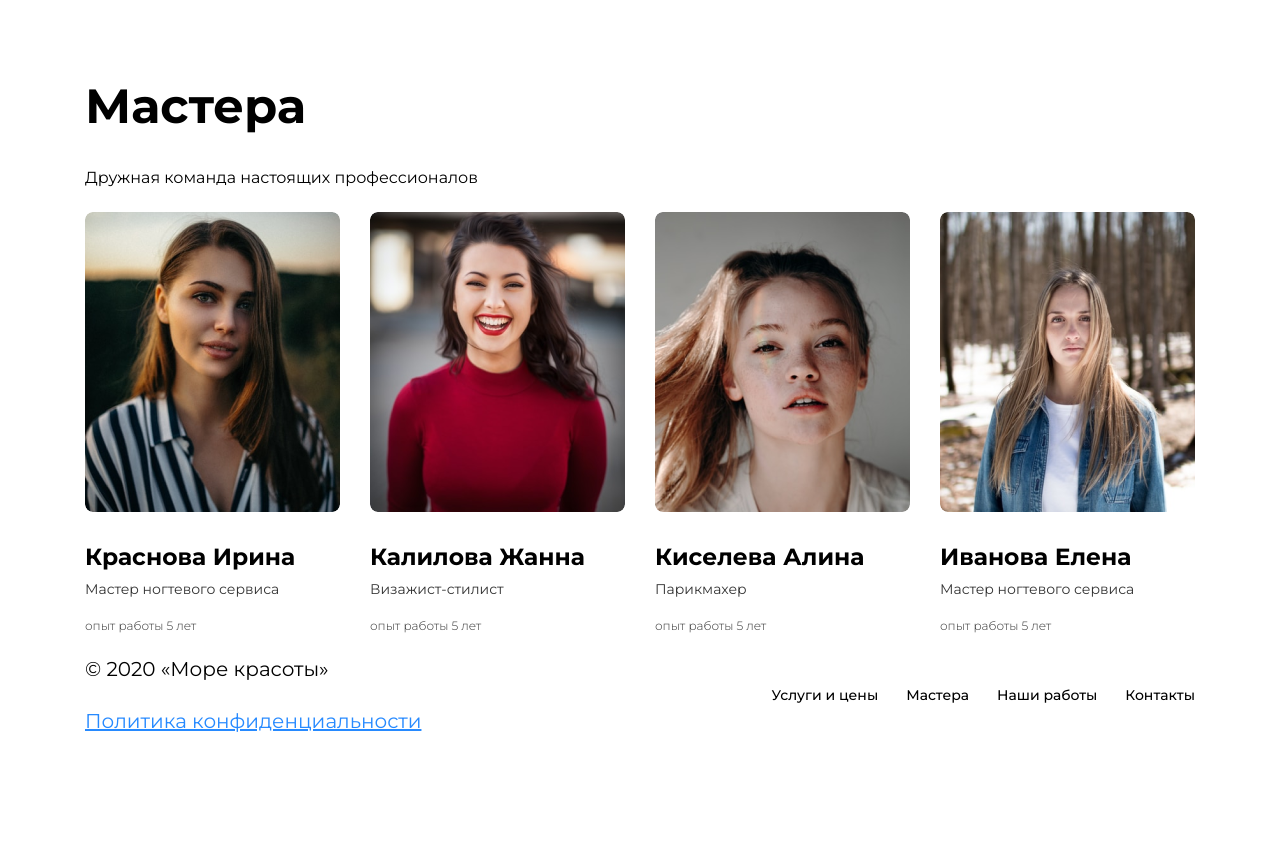
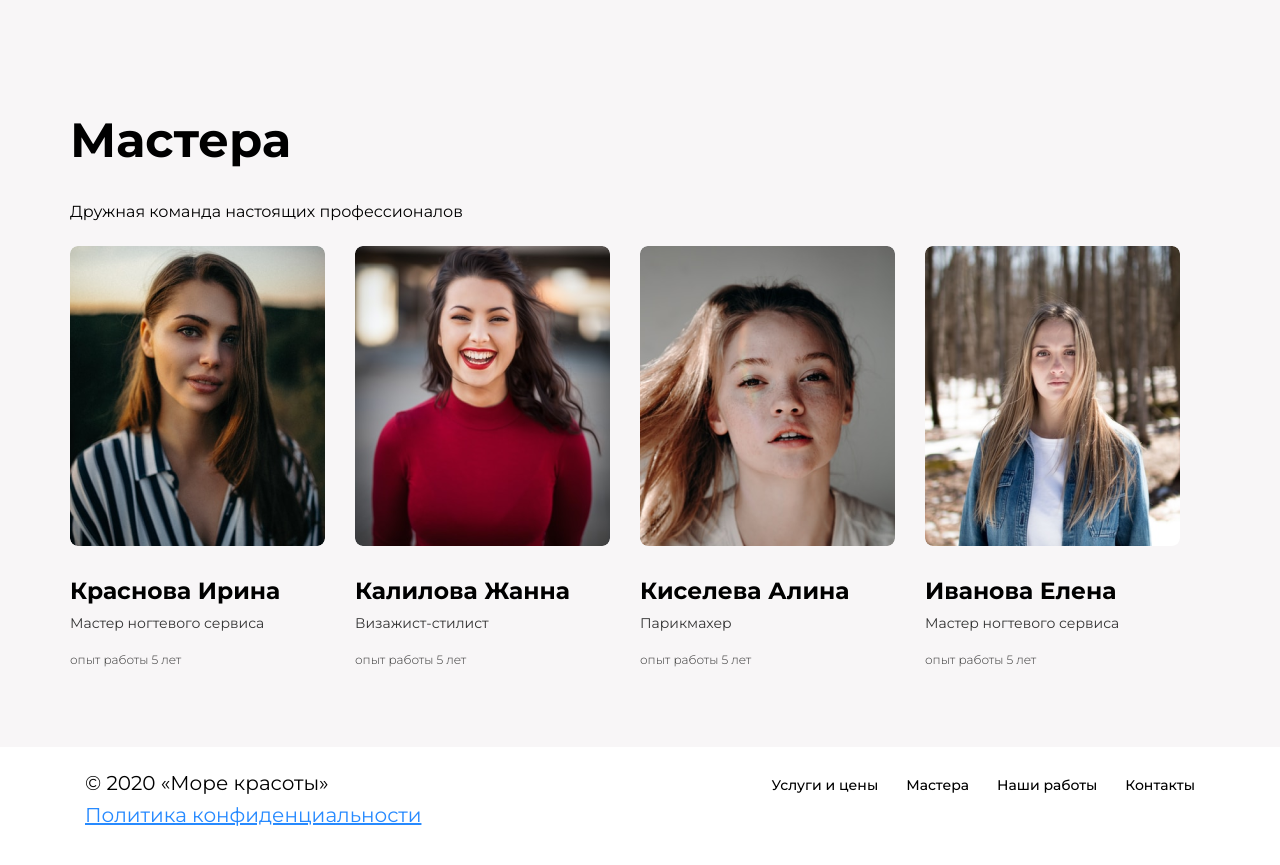
Before and after one commit to Evgenia-Mylnikova/Sprint1-2, a plain HTML site: page index.html in a window 1280 px wide. Shown: the part 2744-3609 px from the top of the page. Before the commit the page ends 3501 px from the top, so only its background shows below. Drawn offline with Linux system fonts and the light colour scheme.

Commit message:
work on bugs sprint 1-2

```diff
--- a/css/style.css
+++ b/css/style.css
@@ -227,10 +227,13 @@ display: flex;
 	padding: 0 30px;
 }
 .advantages__icon{
-	margin-bottom: 26px;
+	padding:0;
+	margin-bottom: 28px;
 }
 
 .advantages__title{
+	padding: 0;
+	margin-top: 0;
 	margin-bottom: 12px;
 	font-weight: 600;
 	font-size: 18px;
@@ -248,13 +251,16 @@ display: flex;
 	flex-direction: column;
 
 }
-.block__title{
+.blocks__title{
+	padding: 0;
+	margin-top: 100px;
 	text-align: left;
 }
 .services{
 	display: flex;
 	margin:35px 0;
 	flex-wrap: wrap;
+	margin-bottom: 0;
 }
 .services__item{
 	width: 33.33333%;
@@ -340,15 +346,28 @@ display: flex;
 }
 
 /*master*/
+.block__master{
+	display: flex;
+	justify-content: center;
+	margin-top: 100px;
+	padding: 0;
+	background: #F8F6F7;
+
+}
 .master{
 	display: flex;
+
+}
+.container-master{
+	padding: 0;
+	margin: 80px 165px;
 
 }
 .master__item{
 	padding-right: 30px;
 }
 .blocks__title{
-	margin: 80px 0 0 0;
+	margin: 0;
 
 }
 .container-master__title{
@@ -401,11 +420,14 @@ display: flex;
 }
 
 /*footer*/
+.footer{
+	margin: 0;
+}
 .footer__menu{
 	display: flex;
 	justify-content: space-between;
 	align-items: baseline;
-	align-items: center;
+
 }
 .footer__article{
 	margin: 0;
@@ -423,5 +445,10 @@ display: flex;
 	margin-bottom: 20px;
 }
 .footer__block{
-	margin-bottom: 0;
+	margin:0;
+	padding: 0;
 }
+.footer__container{
+	margin-top: 20px;
+	margin-bottom: 20px;
+}
--- a/index.html
+++ b/index.html
@@ -279,7 +279,7 @@
 			</div>
 		</div>
 
-		<div class="block">
+		<div class="block__master">
 			<div class="container-master">
 				<div class="blocks__title">
 					<h1 class="container-master__title">Мастера</h1>
@@ -326,7 +326,7 @@
 				<div class="footer__menu">
 					<div class="footer__article">
 						<div class="footer__block">
-							<p>© 2020 «Море красоты»</p>
+							<span>© 2020 «Море красоты»</span>
 						</div>
 						<div class="footer__config">
 							<a href="/" class="bottom-block">Политика конфиденциальности</a>
```
